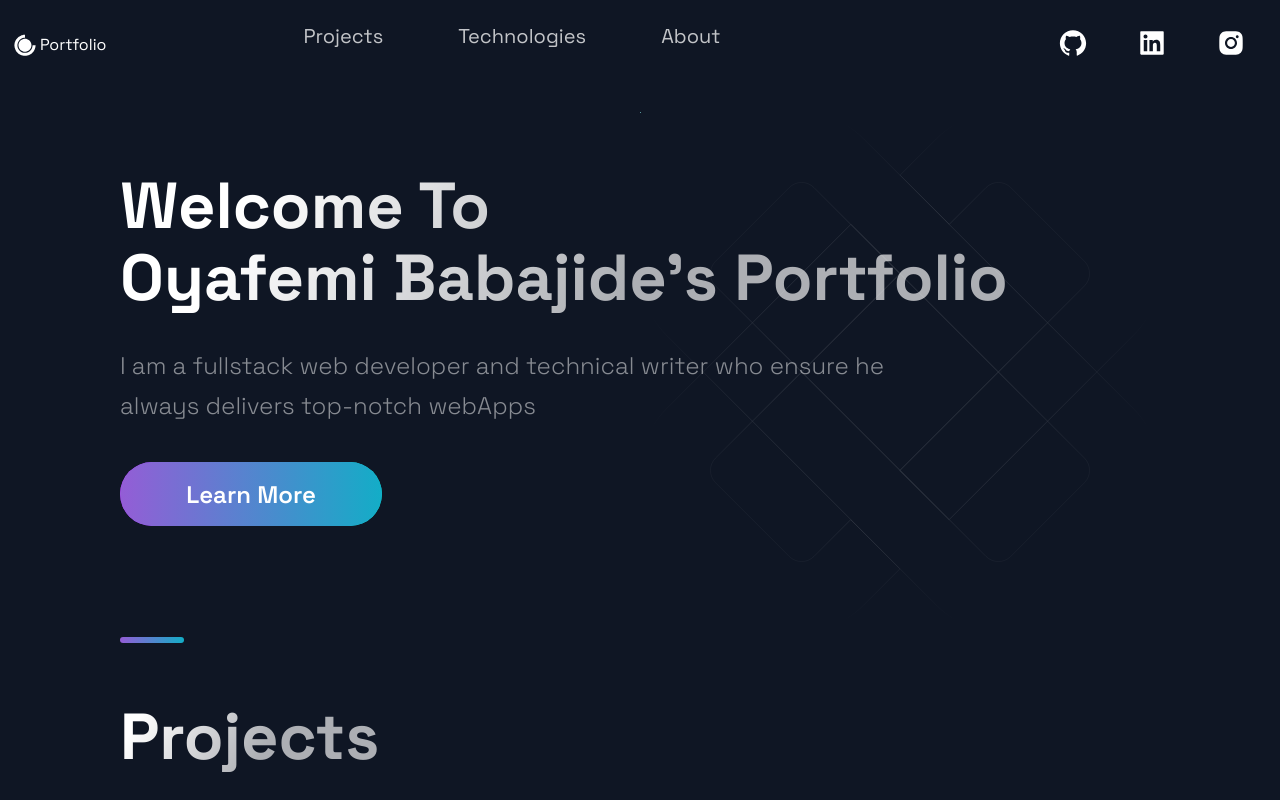
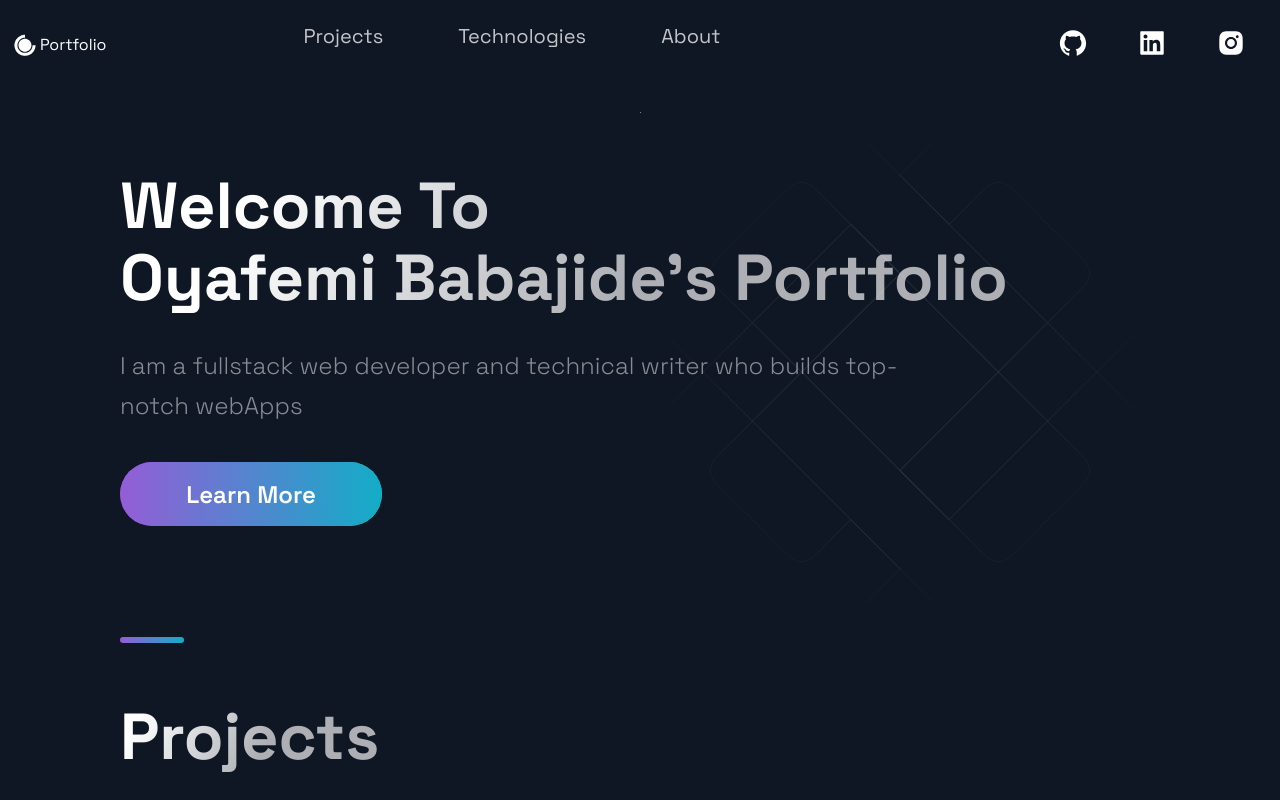
Before and after one commit to Babajide777/portfolio-website-1, a Next.js app: page / in a window 1280 px wide. Shown: the top 800 px of the page. Built offline with nearby package versions, Linux system fonts and the light colour scheme.

Commit message:
small change

```diff
--- a/src/components/Hero/Hero.js
+++ b/src/components/Hero/Hero.js
@@ -17,8 +17,8 @@ const Hero = () => (
           Oyafemi Babajide's Portfolio
         </SectionTitle>
         <SectionText>
-          I am a fullstack web developer and technical writer who ensure he
-          always delivers top-notch webApps
+          I am a fullstack web developer and technical writer who builds
+          top-notch webApps
         </SectionText>
         <Button
           onClick={() =>
```
